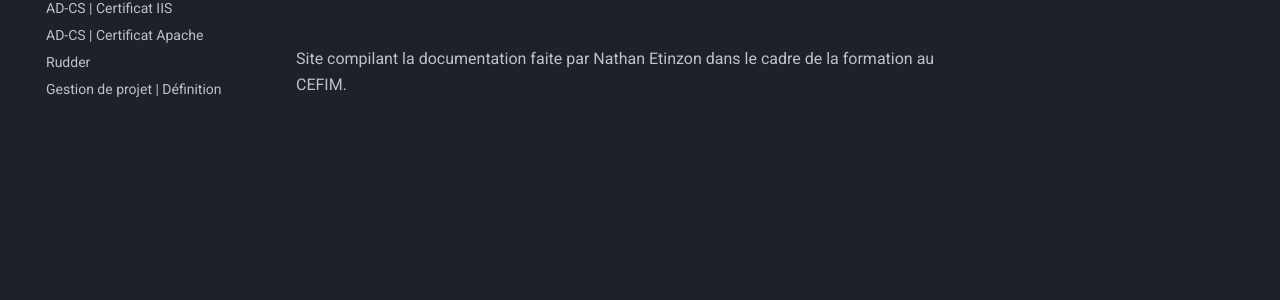
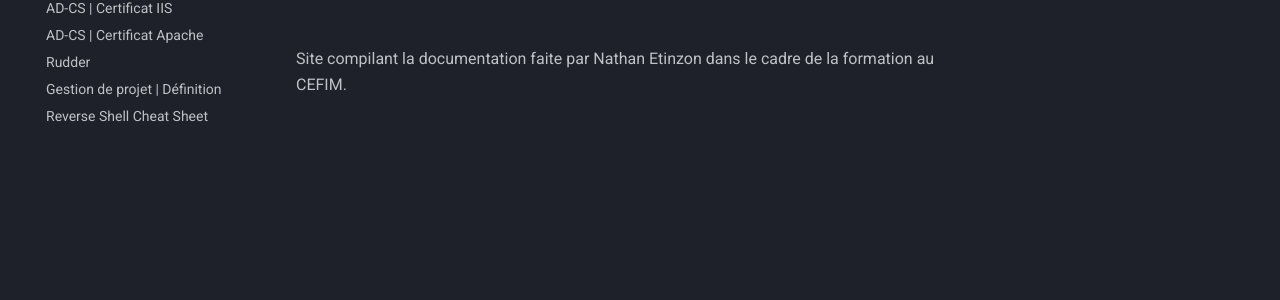
Before and after one commit to NathanEtinzon/CEFIM, an MkDocs documentation site: the page built from docs/index.md, in a window 1280 px wide. Shown: the part 175-475 px from the top of the page. Built offline with MkDocs 1.6.1 and Material for MkDocs 9.7.7, drawn with Linux system fonts in a browser that asks for light colours.

Commit message:
Ajout nav cheat sheet

```diff
--- a/mkdocs.yml
+++ b/mkdocs.yml
@@ -52,3 +52,4 @@ nav:
   - AD-CS | Certificat Apache: AD-CS_Certificat_Apache.md
   - Rudder: ITIL_Etinzon_Nathan.md
   - Gestion de projet | Définition : Gestion_de_projet_Definition.md
+  - Reverse Shell Cheat Sheet : Reverse_Shell_Cheat_Sheet.md
```
